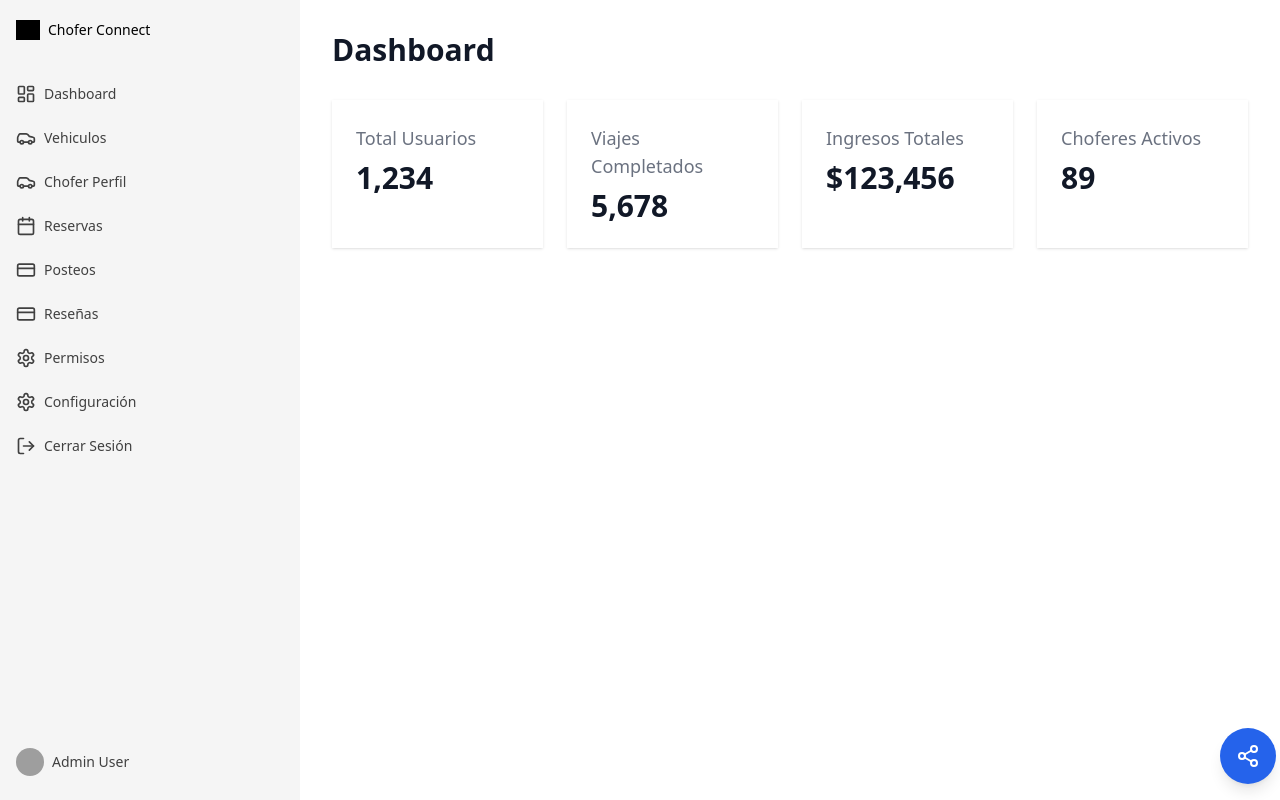
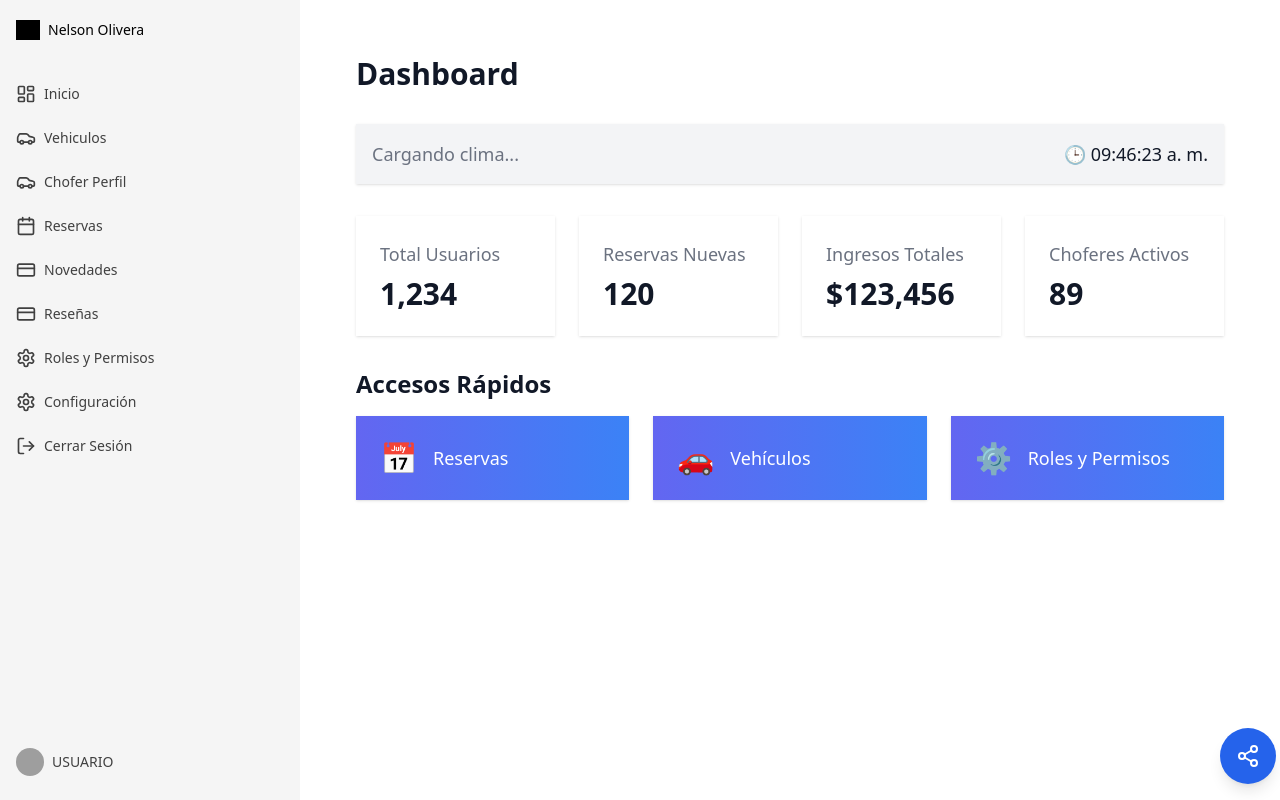
Before and after one commit to EtherealDevs/taxi, a Next.js app in the folder frontend/: page /admin in a window 1280 px wide. Built offline with nearby package versions, Linux system fonts and the light colour scheme; no server answers; grey boxes are pictures that could not be loaded.

Commit message:
navbar and Footer info

```diff
--- a/frontend/src/app/admin/layout.tsx
+++ b/frontend/src/app/admin/layout.tsx
@@ -12,7 +12,7 @@ export default function AdminLayout({ children }: { children: React.ReactNode })
 
     const links = [
         {
-            label: "Dashboard",
+            label: "Inicio",
             href: "/admin",
             icon: (
                 <LayoutDashboard className="text-neutral-700 dark:text-neutral-200 h-5 w-5 flex-shrink-0" />
@@ -40,7 +40,7 @@ export default function AdminLayout({ children }: { children: React.ReactNode })
             ),
         },
         {
-            label: "Posteos",
+            label: "Novedades",
             href: "/admin/posts",
             icon: (
                 <CreditCard className="text-neutral-700 dark:text-neutral-200 h-5 w-5 flex-shrink-0" />
@@ -54,7 +54,7 @@ export default function AdminLayout({ children }: { children: React.ReactNode })
             ),
         },
         {
-            label: "Permisos",
+            label: "Roles y Permisos",
             href: "/admin/permissions",
             icon: (
                 <Settings className="text-neutral-700 dark:text-neutral-200 h-5 w-5 flex-shrink-0" />
@@ -91,7 +91,7 @@ export default function AdminLayout({ children }: { children: React.ReactNode })
                     <div>
                         <SidebarLink
                             link={{
-                                label: "Admin User",
+                                label: "USUARIO",
                                 href: "#",
                                 icon: (
                                     <Image
@@ -126,7 +126,7 @@ const Logo = () => {
                 animate={{ opacity: 1 }}
                 className="font-medium whitespace-pre"
             >
-                Chofer Connect
+                Nelson Olivera
             </motion.span>
         </Link>
     );
--- a/frontend/src/app/admin/page.tsx
+++ b/frontend/src/app/admin/page.tsx
@@ -1,19 +1,97 @@
 'use client'
 
+import { useEffect, useState } from 'react'
 import { motion } from 'framer-motion'
+import Image from 'next/image'
+
+type Weather = {
+    temp: number
+    description: string
+    icon: string
+} | null
 
 export default function AdminDashboard() {
+    const [weather, setWeather] = useState<Weather>(null)
+    const [time, setTime] = useState(new Date())
+
     const stats = [
         { name: 'Total Usuarios', value: '1,234' },
-        { name: 'Viajes Completados', value: '5,678' },
+        { name: 'Reservas Nuevas', value: '120' },
         { name: 'Ingresos Totales', value: '$123,456' },
         { name: 'Choferes Activos', value: '89' },
     ]
 
+    const quickLinks = [
+        { name: 'Reservas', icon: '📅', href: '/admin/bookings' },
+        { name: 'Vehículos', icon: '🚗', href: '/admin/cars' },
+        { name: 'Roles y Permisos', icon: '⚙️', href: '/roles-y-permisos' },
+    ]
+
+    useEffect(() => {
+        // Actualizar la hora cada segundo
+        const interval = setInterval(() => {
+            setTime(new Date())
+        }, 1000)
+
+        return () => clearInterval(interval)
+    }, [])
+
+    useEffect(() => {
+        // Obtener clima para Misiones, Puerto Iguazú
+        const fetchWeather = async () => {
+            try {
+                const response = await fetch(
+                    `https://api.openweathermap.org/data/2.5/weather?q=Puerto%20Iguazu&appid=0916e6b7a9ec0b89f856111c2af69155&units=metric&lang=es`
+                )
+                const data = await response.json()
+                console.log(data) // Depuración: ver la estructura de la API
+                if (data.main && data.weather) {
+                    setWeather({
+                        temp: data.main.temp,
+                        description: data.weather[0].description,
+                        icon: data.weather[0].icon,
+                    })
+                } else {
+                    console.error('Datos incompletos de la API:', data)
+                }
+            } catch (error) {
+                console.error('Error al obtener el clima:', error)
+            }
+        }
+
+        fetchWeather()
+    }, [])
+
     return (
-        <div>
+        <div className="p-6">
             <h1 className="text-3xl font-bold text-gray-900 mb-8">Dashboard</h1>
-            <div className="grid grid-cols-1 md:grid-cols-2 lg:grid-cols-4 gap-6">
+
+            {/* Información de clima y hora */}
+            <div className="mb-8 flex flex-col md:flex-row items-center justify-between bg-gray-100 p-4 rounded-lg shadow">
+                <div className="flex items-center space-x-4">
+                    {weather ? (
+                        <div className="flex items-center space-x-2">
+                            <Image
+                                src={`https://openweathermap.org/img/wn/${weather.icon}@2x.png`}
+                                alt="icono del clima"
+                                width={40}
+                                height={40}
+                            />
+                            <p className="text-lg font-medium text-gray-900">
+                                {weather.temp}°C, {weather.description}
+                            </p>
+                        </div>
+                    ) : (
+                        <p className="text-lg font-medium text-gray-500">Cargando clima...</p>
+                    )}
+                </div>
+                <div className="mt-4 md:mt-0 text-lg font-medium text-gray-900">
+                    🕒 {time.toLocaleTimeString('es-AR', { hour: '2-digit', minute: '2-digit', second: '2-digit' })}
+                </div>
+            </div>
+
+            {/* Sección de estadísticas */}
+            <div className="grid grid-cols-1 md:grid-cols-2 lg:grid-cols-4 gap-6 mb-8">
                 {stats.map((stat) => (
                     <motion.div
                         key={stat.name}
@@ -25,6 +103,22 @@ export default function AdminDashboard() {
                     </motion.div>
                 ))}
             </div>
+
+            {/* Sección de accesos rápidos */}
+            <h2 className="text-2xl font-semibold text-gray-900 mb-4">Accesos Rápidos</h2>
+            <div className="grid grid-cols-1 md:grid-cols-3 gap-6">
+                {quickLinks.map((link) => (
+                    <motion.a
+                        key={link.name}
+                        href={link.href}
+                        className="bg-gradient-to-r from-indigo-500 to-blue-500 text-white p-6 rounded-lg shadow flex items-center space-x-4"
+                        whileHover={{ scale: 1.05 }}
+                    >
+                        <span className="text-3xl">{link.icon}</span>
+                        <span className="text-lg font-medium">{link.name}</span>
+                    </motion.a>
+                ))}
+            </div>
         </div>
     )
 }
--- a/frontend/src/components/Navbar.tsx
+++ b/frontend/src/components/Navbar.tsx
@@ -43,7 +43,7 @@ export default function Navbar() {
                     <div className="flex items-center gap-8">
                         <Link
                             href="/"
-                            className="text-2xl font-bold bg-gradient-to-r from-primary to-primary/80 bg-clip-text text-transparent"
+                            className="text-2xl font-bold text-black"
                         >
                             Nelson Olivera
                         </Link>
@@ -57,8 +57,6 @@ export default function Navbar() {
                         </div>
                     </div>
 
-                    <div className="flex items-center gap-4"></div>
-
                     <div className="flex items-center gap-4">
                         <div className="hidden md:flex items-center gap-4">
                             <DropdownMenu>
@@ -71,7 +69,7 @@ export default function Navbar() {
                                         <ChevronDown className="h-3 w-3 opacity-50" />
                                     </Button>
                                 </DropdownMenuTrigger>
-                                <DropdownMenuContent align="end">
+                                <DropdownMenuContent align="end" className='bg-white'>
                                     {languages.map((lang) => (
                                         <DropdownMenuItem
                                             key={lang.code}
@@ -95,7 +93,7 @@ export default function Navbar() {
                                             <User className="h-5 w-5" />
                                         </Button>
                                     </DropdownMenuTrigger>
-                                    <DropdownMenuContent align="end" className="w-56">
+                                    <DropdownMenuContent align="end" className="w-56 bg-white">
                                         <DropdownMenuItem asChild>
                                             <Link href="/profile" className="flex items-center">
                                                 <Settings className="mr-2 h-4 w-4" />
--- a/frontend/src/locale/en/translation.json
+++ b/frontend/src/locale/en/translation.json
@@ -41,7 +41,7 @@
     "contact": "Contact"
   },
   "footer": {
-    "brand": "ChoferConnect",
+    "brand": "Nelson Olivera",
     "slogan": "Connecting passengers and quality drivers",
     "rightsReserved": "All rights reserved."
   },
--- a/frontend/src/locale/es/translation.json
+++ b/frontend/src/locale/es/translation.json
@@ -41,7 +41,7 @@
     "contact": "Contactar"
   },
   "footer": {
-    "brand": "ChoferConnect",
+    "brand": "Nelson Olivera",
     "slogan": "Conectando pasajeros y choferes de calidad",
     "rightsReserved": "Todos los derechos reservados."
   },
--- a/frontend/src/locale/pt/translation.json
+++ b/frontend/src/locale/pt/translation.json
@@ -41,7 +41,7 @@
     "contact": "Contatar"
   },
   "footer": {
-    "brand": "ChoferConnect",
+    "brand": "Nelson Olivera",
     "slogan": "Conectando passageiros e motoristas de qualidade",
     "rightsReserved": "Todos os direitos reservados."
   },
```
Also changed, not shown: frontend/package.json (+6 -1 lines), package.json (added, +12 -0 lines), 1 other file (tests, documents, lock files or other folders).
